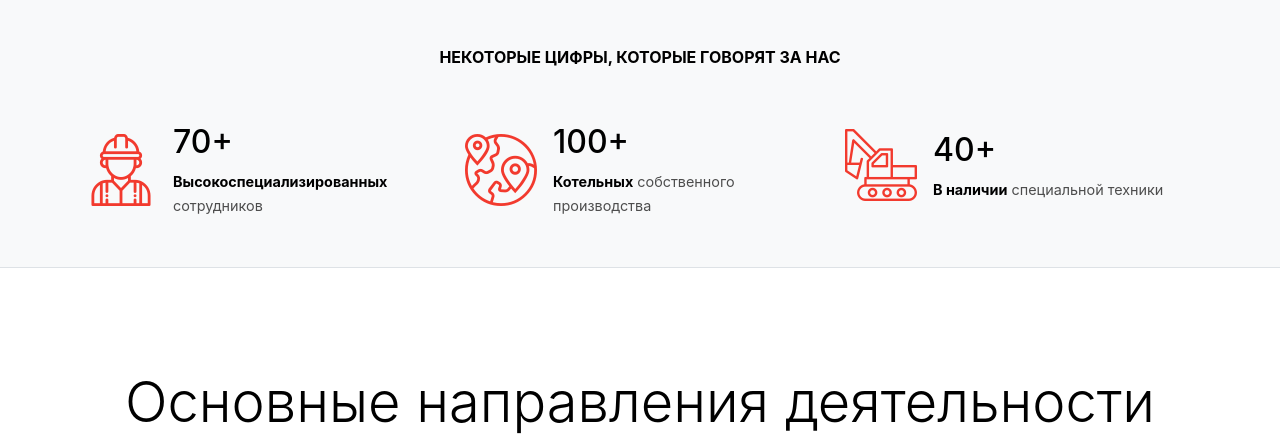
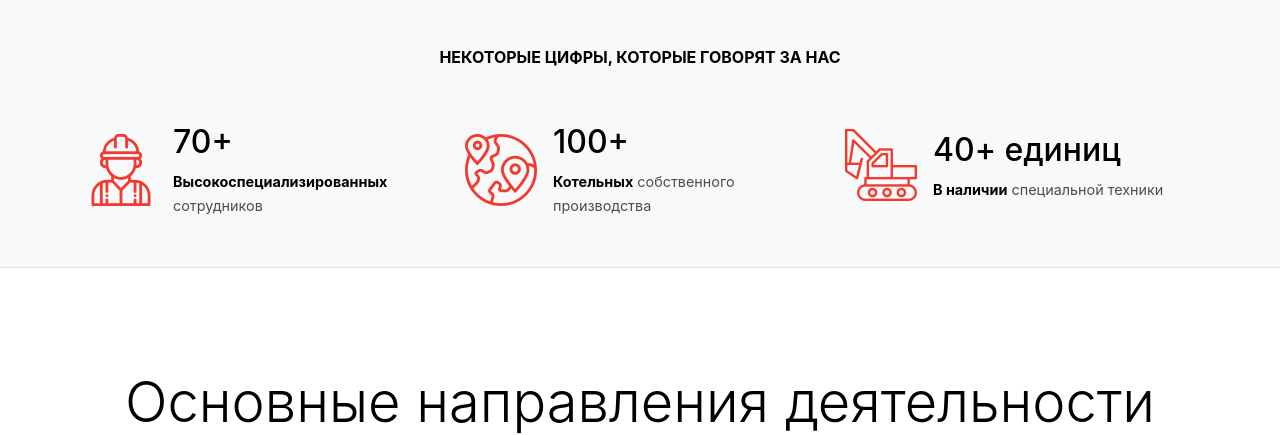
Before and after one commit to EchoFoe/Ekas_new, a Django app: page / in a window 1280 px wide. Shown: the part 912-1347 px from the top of the page. Run offline with Django 3.2, Linux system fonts and the light colour scheme; some libraries are stand-ins or nearby versions; some web fonts are replaced.

Commit message:
version_5

```diff
--- a/templates/landing/home.html
+++ b/templates/landing/home.html
@@ -85,7 +85,7 @@
                     <div class="d-flex align-items-center">
                         <div class="mr-3"><span class="flaticon-excavator display-3 text-primary"></span></div>
                         <div class="">
-                            <h2 class="text-black">40+</h2> <strong class="text-black">В наличии</strong> специальной техники
+                            <h2 class="text-black">40+ единиц</h2> <strong class="text-black">В наличии</strong> специальной техники
                         </div>
                     </div>
                 </div>
```
